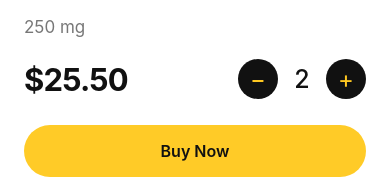
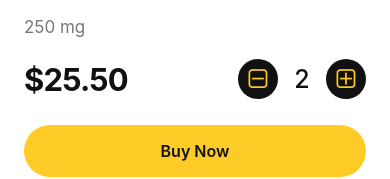
Before and after one commit to Omphile-coder/react-native-ui-challenge, a React Native app in the folder mobile/: screen / in a window 390 px wide. Shown: the part 649-828 px from the top of the page. Built offline with nearby package versions, Linux system fonts and the light colour scheme.

Commit message:
Added plus and minus button

```diff
--- a/mobile/components/ProductInfo.tsx
+++ b/mobile/components/ProductInfo.tsx
@@ -1,7 +1,19 @@
-import { Pressable, StyleSheet, Text, View } from "react-native";
 
-import type { ProductType, ProductVariant } from "./ProductSelectors";
+import {
+  Pressable,
+  StyleSheet,
+  Text,
+  View,
+} from "react-native";
 
+import FontAwesome from "@expo/vector-icons/FontAwesome";
+
+import type {
+  ProductType,
+  ProductVariant,
+} from "./ProductSelectors";
+
+// Product information props
 type ProductInfoProps = {
   selectedType: ProductType;
   selectedVariant: ProductVariant;
@@ -28,20 +40,21 @@ const themes = {
   },
 };
 
-// Reusable quantity button
+// Reusable quantity button props
 type QuantityButtonProps = {
-  symbol: "+" | "−";
+  icon: "plus-square-o" | "minus-square-o";
   onPress: () => void;
   backgroundColor: string;
-  symbolColor: string;
+  iconColor: string;
   disabled?: boolean;
 };
 
+// Reusable quantity button
 function QuantityButton({
-  symbol,
+  icon,
   onPress,
   backgroundColor,
-  symbolColor,
+  iconColor,
   disabled = false,
 }: QuantityButtonProps) {
   return (
@@ -50,7 +63,9 @@ function QuantityButton({
       disabled={disabled}
       accessibilityRole="button"
       accessibilityLabel={
-        symbol === "+" ? "Increase quantity" : "Decrease quantity"
+        icon === "plus-square-o"
+          ? "Increase quantity"
+          : "Decrease quantity"
       }
       style={({ pressed }) => [
         styles.quantityButton,
@@ -59,9 +74,11 @@ function QuantityButton({
         pressed && styles.pressed,
       ]}
     >
-      <Text style={[styles.quantitySymbol, { color: symbolColor }]}>
-        {symbol}
-      </Text>
+      <FontAwesome
+        name={icon}
+        size={24}
+        color={iconColor}
+      />
     </Pressable>
   );
 }
@@ -86,28 +103,36 @@ export default function ProductInfo({
         Dissolvable Wafers
       </Text>
 
-      <Text style={styles.weight}>250 mg</Text>
+      <Text style={styles.weight}>
+        250 mg
+      </Text>
 
       {/* Price and quantity controls */}
       <View style={styles.purchaseRow}>
-        <Text style={styles.price}>$25.50</Text>
+        <Text style={styles.price}>
+          $25.50
+        </Text>
 
         <View style={styles.quantityControls}>
+          {/* Decrease quantity */}
           <QuantityButton
-            symbol="−"
+            icon="minus-square-o"
             onPress={onDecrease}
             disabled={quantity <= 1}
             backgroundColor={theme.quantityButtonBg}
-            symbolColor={theme.quantitySymbol}
+            iconColor={theme.quantitySymbol}
           />
 
-          <Text style={styles.quantity}>{quantity}</Text>
+          <Text style={styles.quantity}>
+            {quantity}
+          </Text>
 
+          {/* Increase quantity */}
           <QuantityButton
-            symbol="+"
+            icon="plus-square-o"
             onPress={onIncrease}
             backgroundColor={theme.quantityButtonBg}
-            symbolColor={theme.quantitySymbol}
+            iconColor={theme.quantitySymbol}
           />
         </View>
       </View>
@@ -125,7 +150,12 @@ export default function ProductInfo({
           pressed && styles.pressed,
         ]}
       >
-        <Text style={[styles.buyButtonText, { color: theme.buyButtonText }]}>
+        <Text
+          style={[
+            styles.buyButtonText,
+            { color: theme.buyButtonText },
+          ]}
+        >
           Buy Now
         </Text>
       </Pressable>
@@ -183,12 +213,6 @@ const styles = StyleSheet.create({
     justifyContent: "center",
   },
 
-  quantitySymbol: {
-    fontSize: 24,
-    fontWeight: "400",
-    lineHeight: 27,
-  },
-
   quantity: {
     fontSize: 25,
     fontWeight: "500",
--- a/mobile/package.json
+++ b/mobile/package.json
@@ -3,6 +3,7 @@
   "version": "1.0.0",
   "main": "index.ts",
   "dependencies": {
+    "@expo/vector-icons": "^15.0.2",
     "@react-native-vector-icons/ionicons": "^14.0.0",
     "expo": "~58.0.23",
     "expo-status-bar": "~58.0.4",
```
Also changed, not shown: 1 other file (tests, documents, lock files or other folders).
